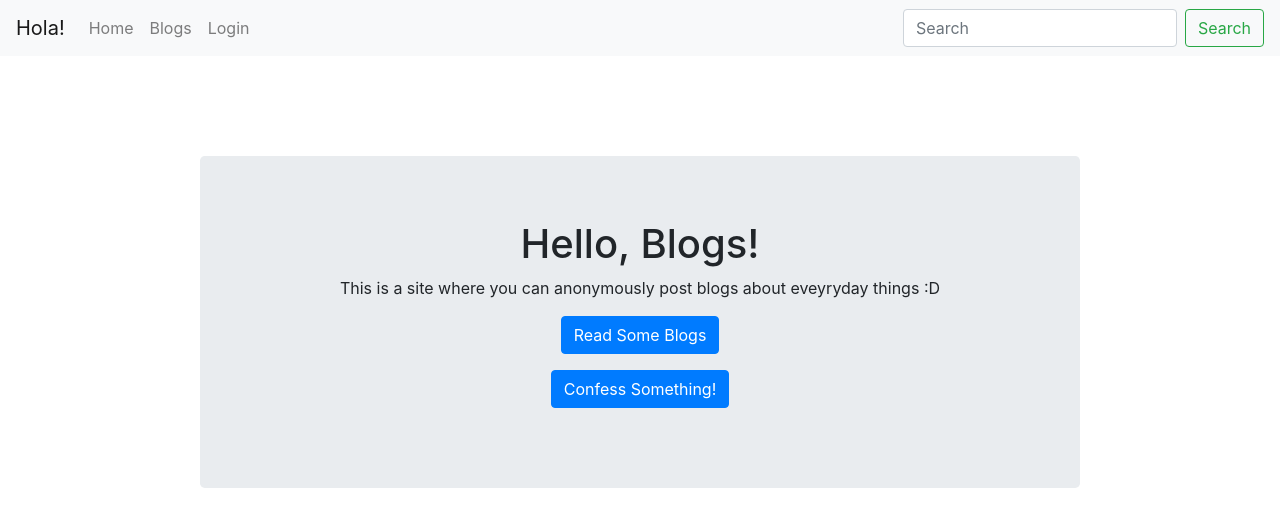
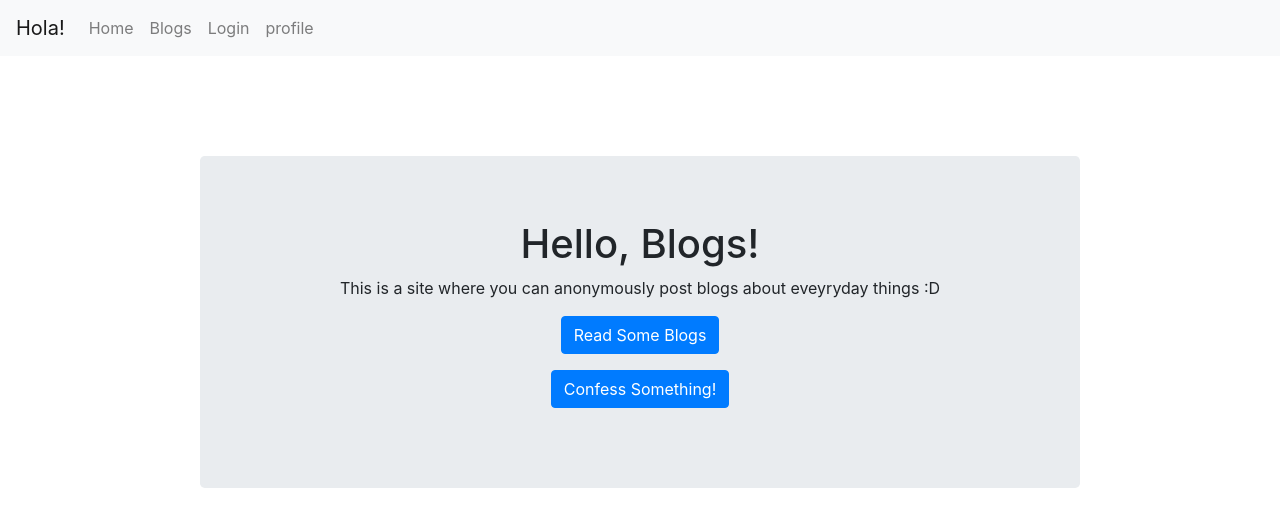
Before and after one commit to Hasib-cirkut/react_node_mysql_api_v0.1, a React (Create React App) app in the folder frontend/: page / in a window 1280 px wide. Shown: the top 526 px of the page. Built offline with nearby package versions, Linux system fonts and the light colour scheme.

Commit message:
added profile button on navbar

```diff
--- a/frontend/src/components/NavBar.js
+++ b/frontend/src/components/NavBar.js
@@ -38,11 +38,9 @@ const NavBar = () => {
                         {loggedin === false &&
                         <Nav.Link href="/login">Login</Nav.Link>
                         }
+
+                        <Nav.Link href={`/user/${localStorage.user}`} className="mr-sm-2">profile</Nav.Link>
                     </Nav>
-                    <Form inline>
-                    <FormControl type="text" placeholder="Search" className="mr-sm-2" />
-                    <Button variant="outline-success">Search</Button>
-                    </Form>
                 </Navbar.Collapse>
             </Navbar>
         </div>
```
